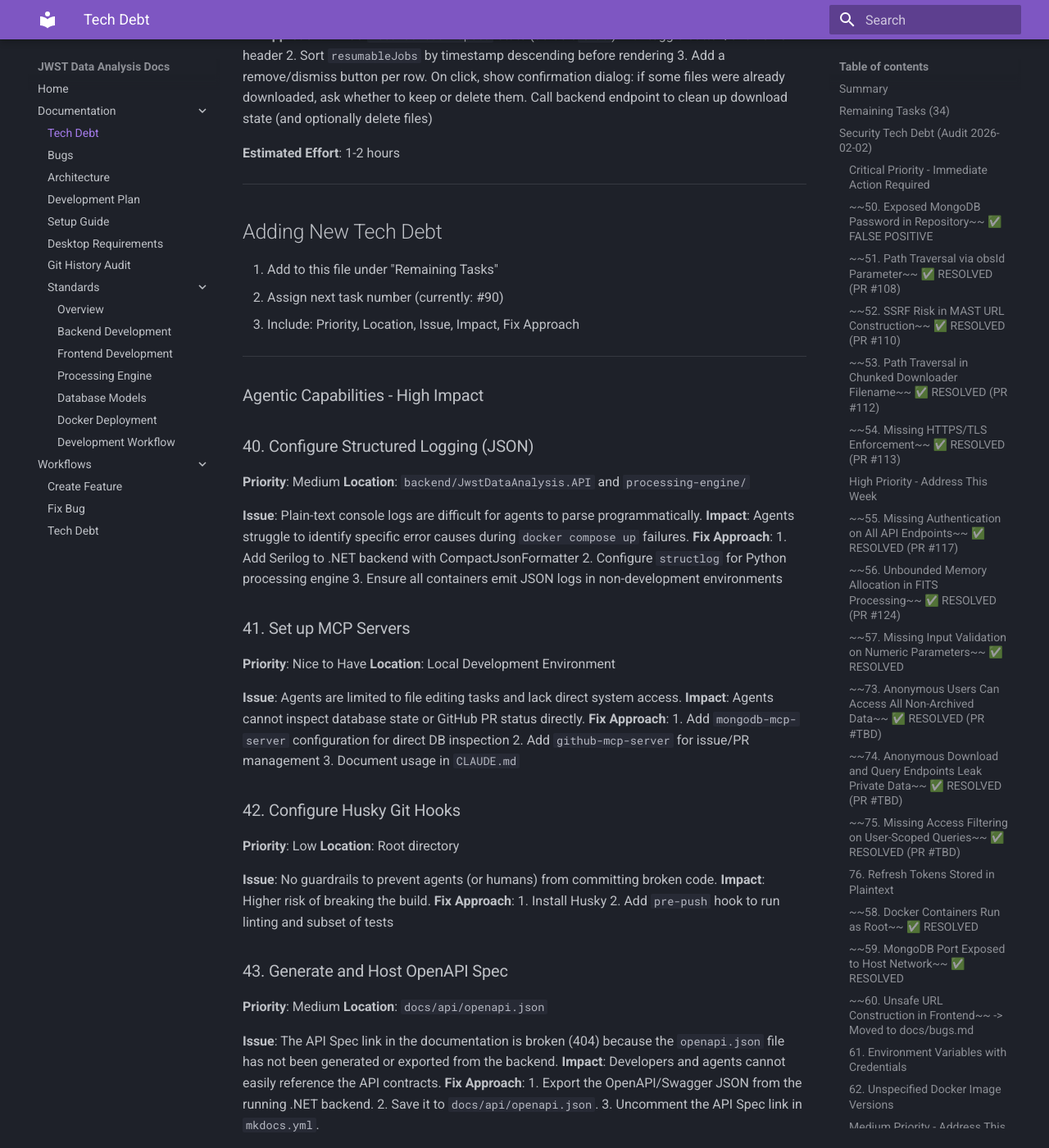
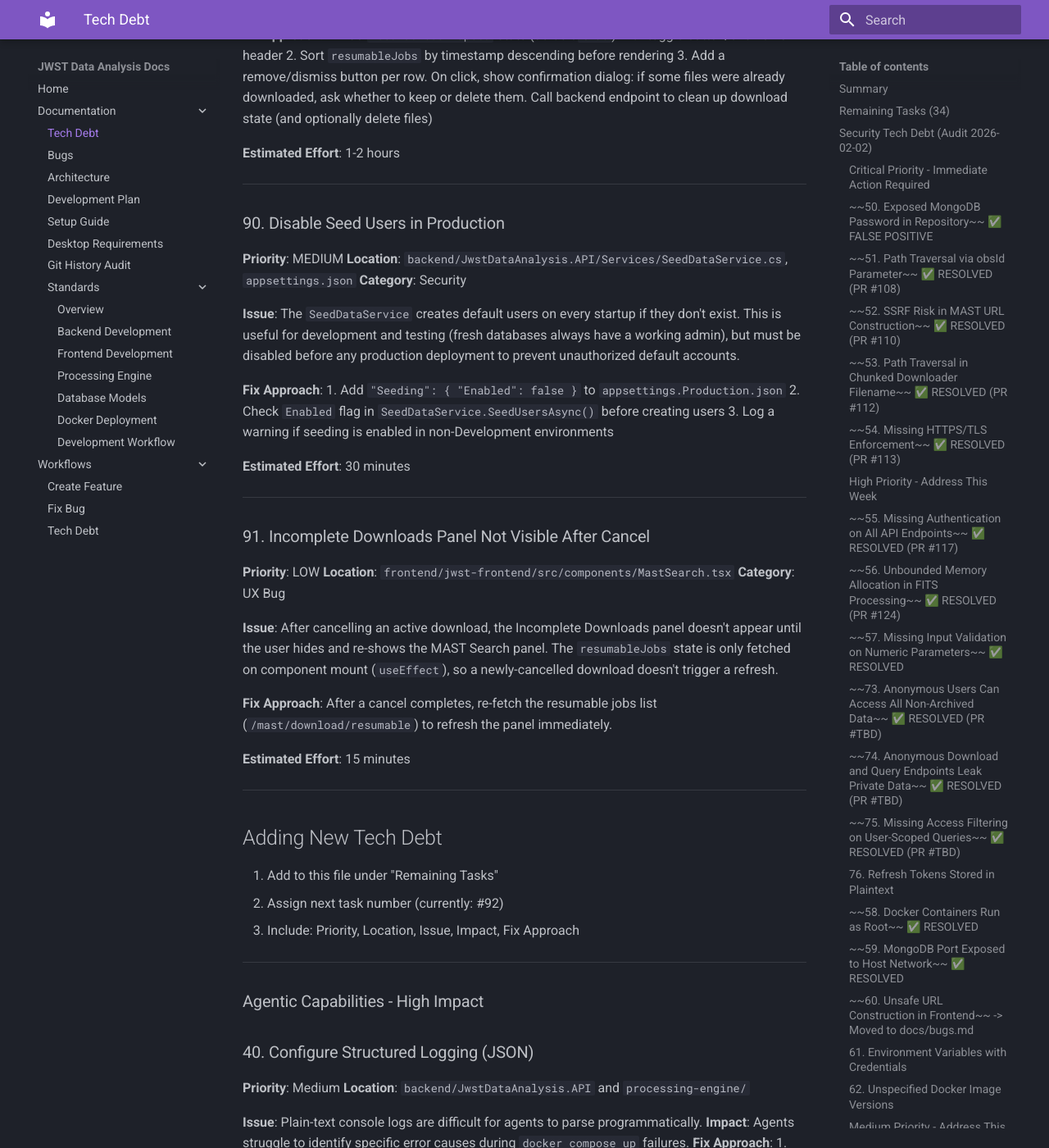
Before and after one commit to Snoww3d/jwst-data-analysis, an MkDocs documentation site: the page built from docs/tech-debt.md, in a window 1280 px wide and 1400 px high, scrolled down 25171 px. Shown: the whole window at 82% size. Built offline with MkDocs 1.6.1 and Material for MkDocs 9.7.7, drawn with Linux system fonts in a browser that asks for light colours.

Commit message:
fix: Initialize resume progress from saved state and add tech debt items
- Fix tracker showing 0% on resume by loading saved bytes/files into progress
- Add tech debt #90 (disable seed in production)
- Add tech debt #91 (refresh incomplete panel after cancel)

Co-Authored-By: Claude Opus 4.6 <noreply@anthropic.com>

```diff
--- a/docs/tech-debt.md
+++ b/docs/tech-debt.md
@@ -1076,10 +1076,39 @@ The following StyleCop and CodeAnalysis rules are suppressed in `backend/.editor
 
 ---
 
+### 90. Disable Seed Users in Production
+**Priority**: MEDIUM
+**Location**: `backend/JwstDataAnalysis.API/Services/SeedDataService.cs`, `appsettings.json`
+**Category**: Security
+
+**Issue**: The `SeedDataService` creates default users on every startup if they don't exist. This is useful for development and testing (fresh databases always have a working admin), but must be disabled before any production deployment to prevent unauthorized default accounts.
+
+**Fix Approach**:
+1. Add `"Seeding": { "Enabled": false }` to `appsettings.Production.json`
+2. Check `Enabled` flag in `SeedDataService.SeedUsersAsync()` before creating users
+3. Log a warning if seeding is enabled in non-Development environments
+
+**Estimated Effort**: 30 minutes
+
+---
+
+### 91. Incomplete Downloads Panel Not Visible After Cancel
+**Priority**: LOW
+**Location**: `frontend/jwst-frontend/src/components/MastSearch.tsx`
+**Category**: UX Bug
+
+**Issue**: After cancelling an active download, the Incomplete Downloads panel doesn't appear until the user hides and re-shows the MAST Search panel. The `resumableJobs` state is only fetched on component mount (`useEffect`), so a newly-cancelled download doesn't trigger a refresh.
+
+**Fix Approach**: After a cancel completes, re-fetch the resumable jobs list (`/mast/download/resumable`) to refresh the panel immediately.
+
+**Estimated Effort**: 15 minutes
+
+---
+
 ## Adding New Tech Debt
 
 1. Add to this file under "Remaining Tasks"
-2. Assign next task number (currently: #90)
+2. Assign next task number (currently: #92)
 3. Include: Priority, Location, Issue, Impact, Fix Approach
 
 ---
```
Also changed, not shown: 1 other file.
